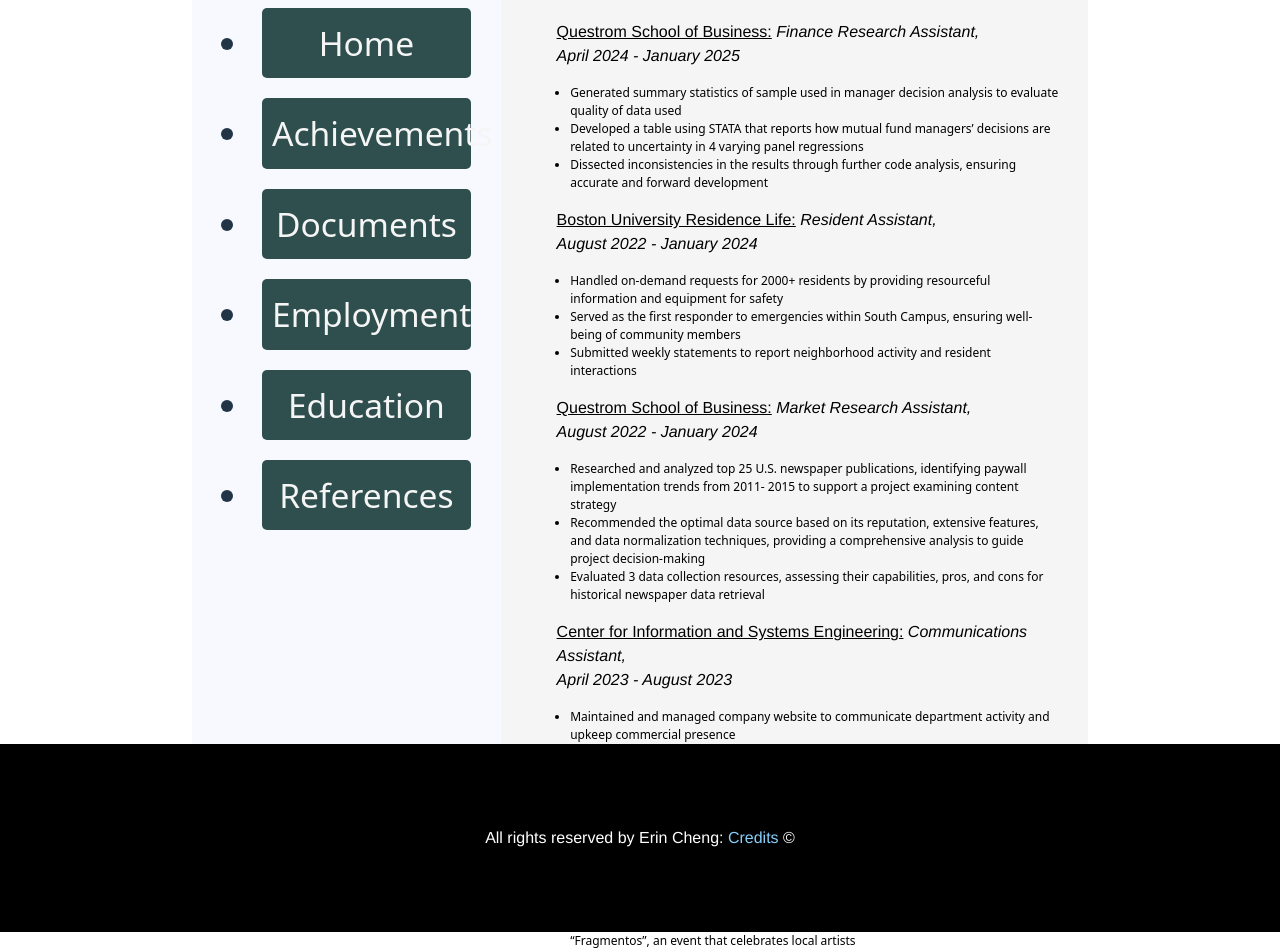
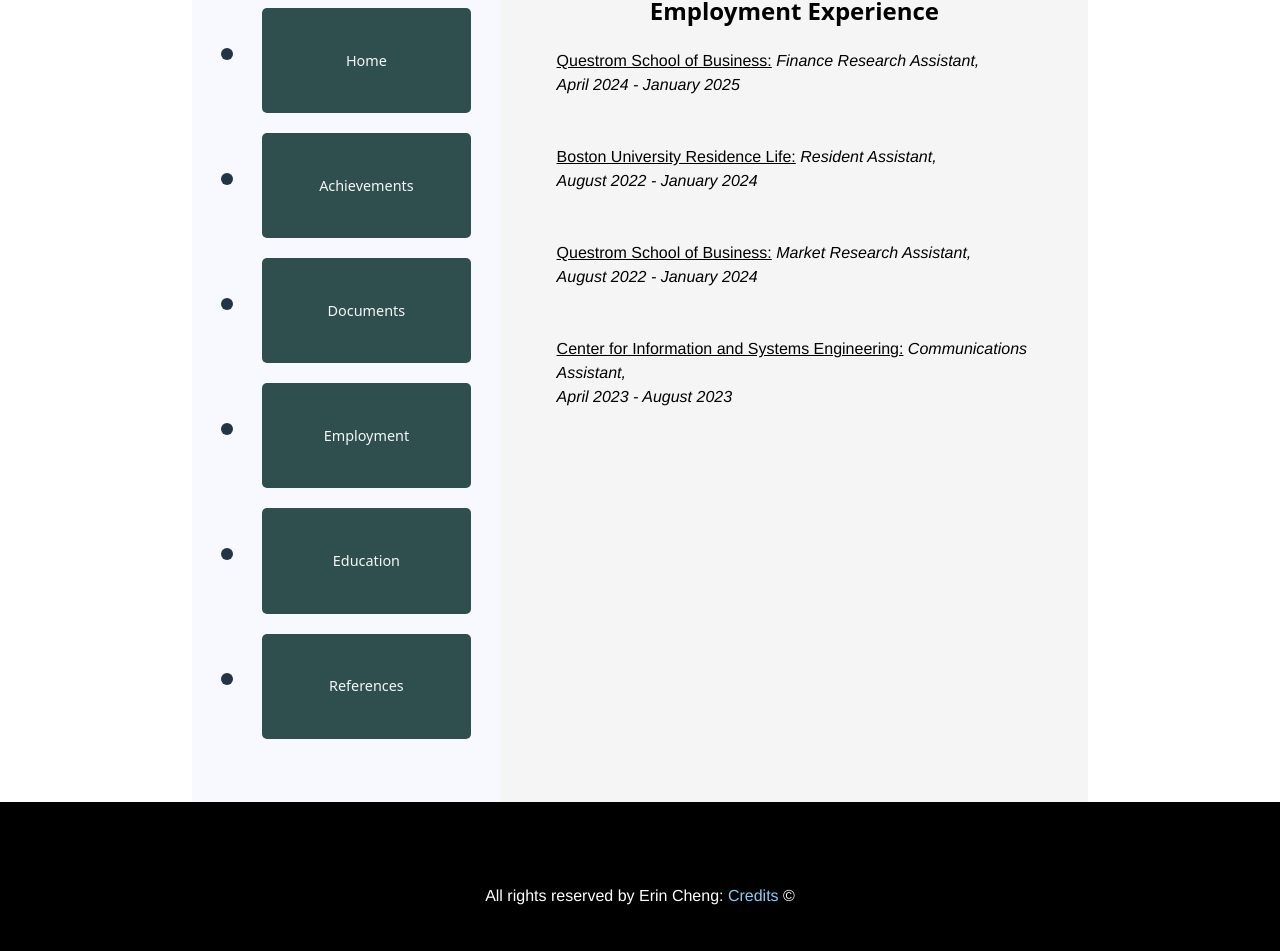
Before and after one commit to erinc8/mp-3, a React (Vite) app: page /Employment in a window 1280 px wide. Shown: the part 280-1231 px from the top of the page. Built offline with nearby package versions, Linux system fonts and the light colour scheme.

Commit message:
last commit

```diff
--- a/src/App.tsx
+++ b/src/App.tsx
@@ -14,10 +14,19 @@
 
 const AppContainer = styled.div`
     display: flex;
-    min-height: 100vh;
+    background-color: whitesmoke;
     margin-left:15%;
     margin-right:15%;
+    min-height: 100vh;
 
+
+    @media (max-width: 750px) {
+        display:flex;
+        flex-direction:column;
+        margin: auto;
+        height: 100%;
+        width:100%;
+    }
 `
 
 function Root() {
--- a/src/components/Footer.tsx
+++ b/src/components/Footer.tsx
@@ -8,7 +8,14 @@
     margin: 0;
     background-color: black;
     box-sizing: border-box;
-    overflow-x: hidden;
+
+
+    @media (max-width: 750px) {
+        width: 100vw;
+        text-align: center;
+        margin: 0;
+        overflow: hidden;
+    }
 `
 const StyledFooter = styled.footer`
     background: black;
--- a/src/components/Header.tsx
+++ b/src/components/Header.tsx
@@ -6,7 +6,12 @@
     margin: 0;
     background-color: black;
     box-sizing: border-box;
-    //overflow-x: hidden;
+    overflow-x: hidden;
+
+    @media (max-width: 750px) {
+        overflow: hidden;
+        width: 100vw;
+    }
 `
 
 const StyledHeader = styled.header`
@@ -14,14 +19,24 @@
     background: black;
     color: white;
     padding: 20px;
-    width: 100vw;
+    width: 100%;
     margin: 0;
     box-sizing: border-box;
+
+    @media (max-width: 750px) {
+        width: 100vw;
+        text-align: center;
+        margin: auto 0;
+    }
 `
 
 const StyledP=styled.p`
     padding-left: 5%;
     font: 16px/1.5 "Helvetica Neue", Helvetica, Arial, sans-serif;
+
+    @media (max-width: 750px) {
+        text-align: center;
+    }
 `
 const StyledH1 = styled.h1`
     color: white;
--- a/src/components/Nav.tsx
+++ b/src/components/Nav.tsx
@@ -2,36 +2,75 @@
 import styled from "styled-components";
 
 const StyledNav = styled.nav`
-    flex: 0 0 30%;
-
     flex-wrap: wrap;
     justify-content: space-between;
     display: block;
     font-size: calc(2vw + 1vh);
+    width: 30%;
 
-    max-width: 30%;
     background-color: ghostwhite;
     padding: 20px;
-    height: auto;
+
+    @media (max-width: 750px) {
+       width :90vw;
+
+
+    }
 `
 
 const StyledUl = styled.ul`
-    justify-content: center;
+    justify-content: left;
+
+    @media (max-width: 750px) {
+        margin: 0;
+        flex-wrap: nowrap;
+        display: flex;
+        flex-direction: row;
+        justify-content: space-between;
+        width :93vw;
+        padding: 0;
+        background-color: ghostwhite;
+    }
 `
 
 const StyledLi= styled.li`
     flex: 1;
     padding: 10px;
     text-align: center;
+
+    @media (max-width: 750px) {
+
+        list-style:none;
+
+        text-align: center;
+        font-size: calc(0.5vw + 1vh);
+
+    }
 `
 
 const StyledLink=styled(Link)`
-    text-decoration: none;
+
     color: whitesmoke;
-    display: block;
-    padding: 10px;
+    display: flex;
+    justify-content: center;
+    align-items: center;
+    padding: 20%;
     background-color: darkslategray;
     border-radius: 5px;
+    font-size: calc(0.5vw + 1vh);
+
+
+
+
+    @media (max-width: 750px) {
+        margin: 0;
+        padding:0;
+        gap: 1px;
+        font-size: calc(0.9vw);
+
+
+
+    }
 `
 
 export default function nav() {
--- a/src/components/mains/Achievements.tsx
+++ b/src/components/mains/Achievements.tsx
@@ -4,7 +4,7 @@
     flex: 1;
     width: 100%;
     background-color: whitesmoke;
-    height: 100vh;
+    height: 90vh;
 `
 
 const StyledH2 = styled.h2`
--- a/src/components/mains/Credits.tsx
+++ b/src/components/mains/Credits.tsx
@@ -6,6 +6,11 @@
     padding: 5%;
     height: 100vh;
     width: 100%;
+
+    @media (max-width: 750px) {
+
+        width: 90vw;
+    }
 `
 const StyledP= styled.p`
     color: black;
--- a/src/components/mains/Documents.tsx
+++ b/src/components/mains/Documents.tsx
@@ -5,6 +5,7 @@
 
 const StyledCalculator = styled.div`
     justify-content: center;
+    overflow-x: hidden;
 `
 
 
@@ -27,12 +28,22 @@
     background-color: whitesmoke;
     padding: 5%;
     height: 100vh;
+    overflow-x: hidden;
+
+    @media (max-width: 750px) {
+
+        width: 90vw;
+    }
 `
 
 const StyledImg = styled.img`
+    max-width: 100%;
     width: 40%;
-    padding-top: 10%;
-    padding-left: 30%;
+    height: auto;
+    margin: auto;
+    display: block;
+    padding: 15px;
+
 `
 const StyledButton = styled.button`
     background-color: darkslategrey;
--- a/src/components/mains/Education.tsx
+++ b/src/components/mains/Education.tsx
@@ -8,6 +8,12 @@
     margin: auto;
     background-color: whitesmoke;
     height: 100vh;
+    overflow-x: hidden;
+
+    @media (max-width: 750px) {
+
+        width: 90vw;
+    }
 `
 
 const StyledP = styled.p`
--- a/src/components/mains/Employment.tsx
+++ b/src/components/mains/Employment.tsx
@@ -5,6 +5,10 @@
     margin: auto;
     background-color: whitesmoke;
     height: 100vh;
+
+    @media (max-width: 750px) {
+        width: 90vw;
+    }
 `
 
 const StyledH2 = styled.h2`
@@ -20,16 +24,6 @@
     text-align: left;
 `
 
-const StyledLi = styled.li`
-    color: black;
-    text-align: left;
-    font-size: 12px;
-`
-
-const StyledUl = styled.ul`
-    color: black;
-`
-
 const StyledWrapper = styled.div`
     padding-right: 5%;
     padding-left: 5%;
@@ -43,67 +37,16 @@
             <StyledH2>Employment Experience</StyledH2>
             <StyledP><u>Questrom School of Business:</u><em> Finance Research Assistant, </em><br/><em>April 2024 - January
                 2025</em></StyledP>
-
-            <StyledUl>
-                <StyledLi>Generated summary statistics of sample used in manager decision analysis to evaluate quality of data
-                    used
-                </StyledLi>
-                <StyledLi>Developed a table using STATA that reports how mutual fund managers’ decisions are related to
-                    uncertainty in 4 varying panel regressions
-                </StyledLi>
-                <StyledLi>Dissected inconsistencies in the results through further code analysis, ensuring accurate and
-                    forward development
-                </StyledLi>
-            </StyledUl>
-
+                <br></br><br></br>
             <StyledP><u>Boston University Residence Life:</u><em> Resident Assistant, </em><br/><em>August 2022 - January
                 2024</em></StyledP>
-            <StyledUl>
-                <StyledLi>Handled on-demand requests for 2000+ residents by providing resourceful information and equipment
-                    for safety
-                </StyledLi>
-                <StyledLi>Served as the first responder to emergencies within South Campus, ensuring well-being of community
-                    members
-                </StyledLi>
-                <StyledLi>Submitted weekly statements to report neighborhood activity and resident interactions</StyledLi>
-            </StyledUl>
+                <br></br><br></br>
             <StyledP><u>Questrom School of Business:</u><em> Market Research Assistant, </em><br/><em>August 2022 - January
                 2024</em></StyledP>
-            <StyledUl>
-                <StyledLi>Researched and analyzed top 25 U.S. newspaper publications, identifying paywall implementation
-                    trends from 2011-
-                    2015 to support a project examining content strategy
-                </StyledLi>
-                <StyledLi>Recommended the optimal data source based on its reputation, extensive features, and data
-                    normalization techniques,
-                    providing a comprehensive analysis to guide project decision-making
-                </StyledLi>
-                <StyledLi>Evaluated 3 data collection resources, assessing their capabilities, pros, and cons for historical
-                    newspaper data
-                    retrieval
-                </StyledLi>
-            </StyledUl>
+                <br></br><br></br>
             <StyledP><u>Center for Information and Systems Engineering:</u><em> Communications Assistant, </em><br/><em>April
                 2023 - August 2023</em></StyledP>
-            <StyledUl>
-                <StyledLi>Maintained and managed company website to communicate department activity and upkeep commercial
-                    presence
-                </StyledLi>
-                <StyledLi>Streamlined department activity information into monthly reports</StyledLi>
-                <StyledLi>Hosted weekly seminars to provide educational opportunities for the BU College of Engineering
-                    graduate students
-                </StyledLi>
-            </StyledUl>
-            <StyledP><u>Charcoal Magazine:</u><em> Administrative Assistant, </em><br/><em>September 2022 - December 2022</em></StyledP>
-            <StyledUl>
-                <StyledLi>Developed a task delegation system for the administrative assistant team to increase operational
-                    efficiency
-                </StyledLi>
-                <StyledLi>Integrated multiple stakeholders into a significant five-month event itinerary for “Fragmentos”, an
-                    event that celebrates local artists
-                </StyledLi>
-                <StyledLi>Attracted specific demographics by driving changes in the recruitment process</StyledLi>
-            </StyledUl>
+
             </StyledWrapper>
         </StyledMain>
     );
--- a/src/components/mains/Home/Home.tsx
+++ b/src/components/mains/Home/Home.tsx
@@ -4,14 +4,27 @@
 const StyledP = styled.p`
     margin: auto;
     padding: 5%;
-    font: 16px/1.5 "Helvetica Neue", Helvetica, Arial, sans-serif;
+    font: calc(0.9vw + 1px) "Helvetica Neue", Helvetica, Arial, sans-serif;
     color: black;
+
+    @media (max-width: 750px) {
+
+        width:90vw;
+    }
 `
 
 const StyledHome = styled.div`
-    margin: 0;
+    flex: 1;
+
+
     background-color: whitesmoke;
     height: 100vh;
+
+    @media (max-width: 750px) {
+
+        width:100vw;
+    }
+
 `
 
 const StyledImage = styled.img`
@@ -39,6 +52,7 @@
                        I enjoy a variety of artistic and athletic hobbies, including cello, guitar, photography, and running.</StyledP>
                    <StyledP>Welcome to my website, here you will find my <u>Educational</u> and my <u> Employment</u> history;
                        as well as other information that might be of interest to you.</StyledP>
+
        </StyledHome>
                    );
                    };
--- a/src/components/mains/References.tsx
+++ b/src/components/mains/References.tsx
@@ -5,6 +5,10 @@
     width: 100%;
     background-color: whitesmoke;
     height: 100vh;
+
+    @media (max-width: 750px) {
+        width: 90vw;
+    }
 
 `
 
```
